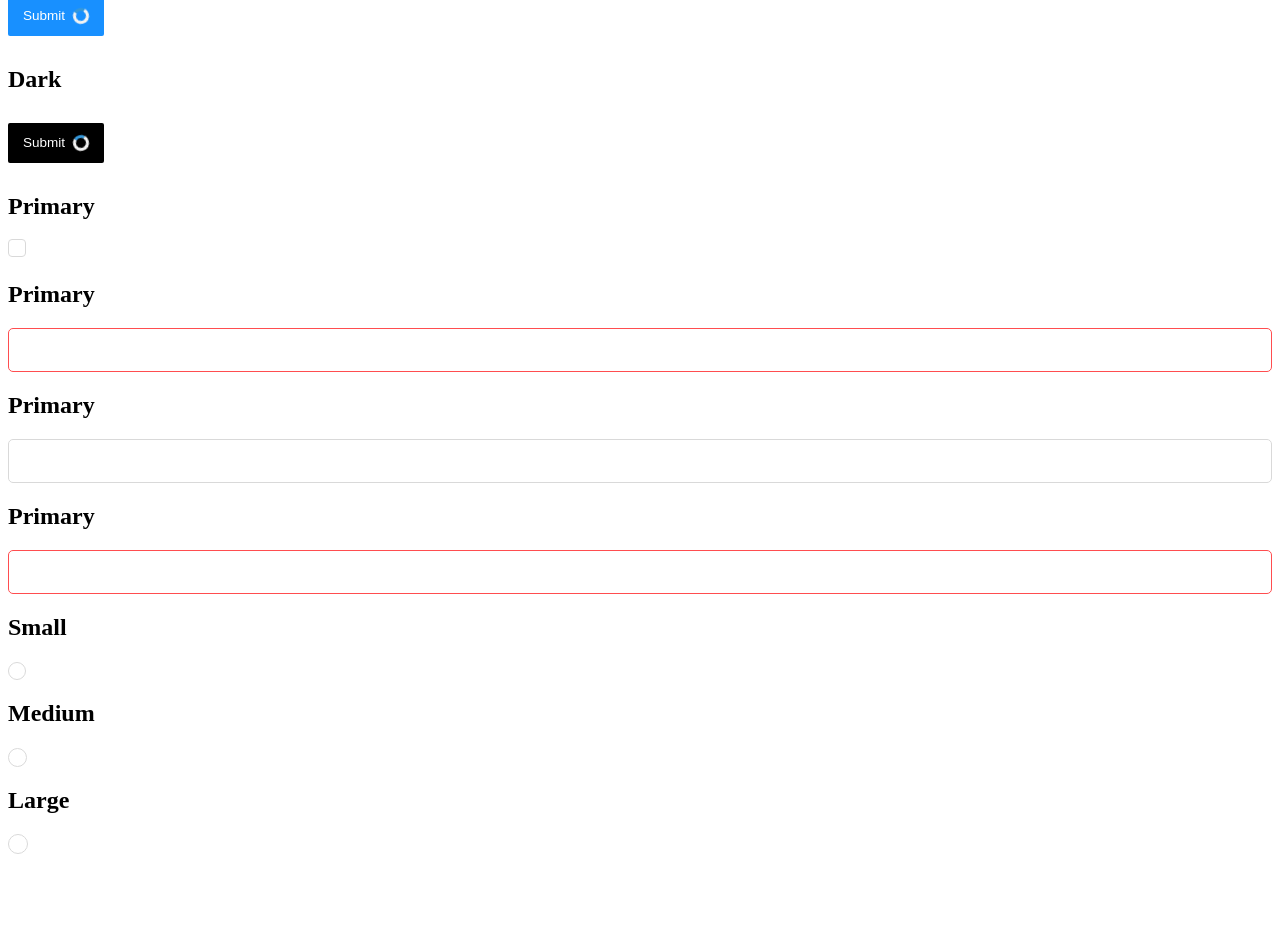
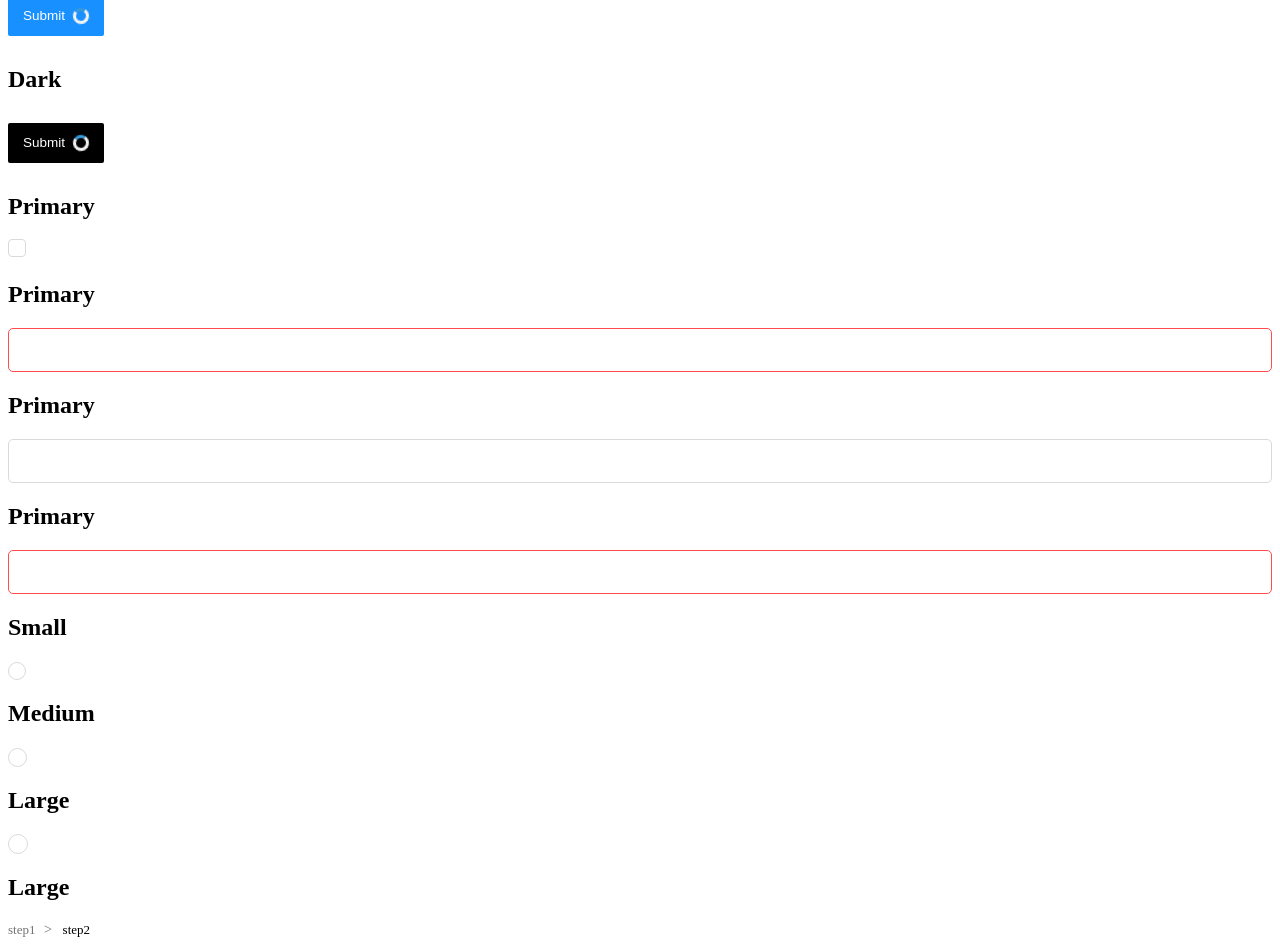
Before and after one commit to cyber-netics/exo-ui, a React app: page / in a window 1280 px wide. Shown: the part 81-1028 px from the top of the page. Before the commit the page ends 943 px from the top, so only its background shows below. Built offline with nearby package versions, Linux system fonts and the light colour scheme.

Commit message:
Breadcrumb component

```diff
--- a/src/App.tsx
+++ b/src/App.tsx
@@ -1,8 +1,10 @@
 import React from "react";
 import styled from "styled-components";
+
+import Radio from "Components/Radio";
 import Button from "Components/Button";
 import Checkbox from "Components/Checkbox";
-import Radio from "Components/Radio";
+import Breadcrumb from "Components/Breadcrumb";
 import { Input, InputEmail, InputNumber } from "Components/Input";
 
 const Section = styled.div`
@@ -62,6 +64,12 @@ const App: React.FC = () => {
           <Radio color={"dark"} size="large" />
         </div>
       </div>
+      <div>
+        <div>
+          <h2>Large</h2>
+          <Breadcrumb size="medium" steps={["step1", "step2"]} active={"1"} />
+        </div>
+      </div>
     </div>
   );
 };
--- /dev/null
+++ b/src/Components/Breadcrumb/index.tsx
@@ -0,0 +1,62 @@
+import React from "react";
+import { InnerSizeTypes, ISizeTypes } from "Shared";
+import {
+  Wrapper,
+  BreadcrumbItems,
+  BreadcrumbItem,
+  LinkDivider,
+  SecondaryLink,
+} from "./styles";
+
+export interface BreadcrumbProps extends InnerSizeTypes {
+  steps: string[];
+  size?: ISizeTypes;
+  className?: string;
+  active?: number | string;
+}
+
+interface LinkItemProps extends BreadcrumbProps {
+  link: string;
+  index: number;
+  children: JSX.Element;
+}
+
+const notLastElem = (length: number, index: number): boolean => {
+  return length - 1 !== index;
+};
+
+const LinkItem = ({ active, steps, link, index, children }: LinkItemProps) => (
+  <>
+    <SecondaryLink active={active === link}>{children}</SecondaryLink>
+    {notLastElem(steps.length, index) && <LinkDivider />}
+  </>
+);
+
+const Breadcrumb: React.FC<BreadcrumbProps> = (props) => {
+  return (
+    <Wrapper>
+      <BreadcrumbItems className={props.className}>
+        {props.steps.map((link, index) => (
+          <BreadcrumbItem
+            key={`${link}${index}`}
+            sizeType={props.size}
+            className="breadcrumb-item"
+          >
+            <>
+              <LinkItem
+                link={link}
+                index={index}
+                steps={props.steps}
+                active={props.steps[Number(props.active)]}
+              >
+                <span>{link}</span>
+              </LinkItem>
+            </>
+          </BreadcrumbItem>
+        ))}
+      </BreadcrumbItems>
+    </Wrapper>
+  );
+};
+
+export default Breadcrumb;
--- /dev/null
+++ b/src/Components/Breadcrumb/styles/elem.tsx
@@ -0,0 +1,37 @@
+import { css } from "styled-components";
+
+export const wrapper = css`
+  position: relative;
+`;
+
+export const breadcrumbItem = css`
+  display: flex;
+  align-items: center;
+`;
+
+export const secondaryLink = css`
+  text-decoration: none;
+  transition: color 0.3s ease-in-out;
+`;
+
+export const breadcrumbItems = css`
+  padding: 0;
+  margin-top: 15px;
+  display: flex;
+  flex-wrap: wrap;
+  margin-bottom: 0;
+  list-style-type: none;
+`;
+
+export const linkDivider = css`
+  fill: currentColor;
+  margin: 0 0.6em 0.6em;
+  width: 10px;
+  height: 10px;
+  display: inline-block;
+  vertical-align: middle;
+  font-size: 1.1em;
+  &:after {
+    content: ">";
+  }
+`;
--- /dev/null
+++ b/src/Components/Breadcrumb/styles/index.tsx
@@ -0,0 +1,39 @@
+import styled from "styled-components";
+import { InnerSizeTypes, fontSizeSecondary, fontColorSecondary } from "Shared";
+import {
+  wrapper,
+  breadcrumbItems,
+  breadcrumbItem,
+  linkDivider,
+  secondaryLink,
+} from "./elem";
+
+export const Wrapper = styled.nav`
+  ${wrapper};
+`;
+
+export const BreadcrumbItems = styled.ol`
+  ${breadcrumbItems}
+`;
+
+export const BreadcrumbItem = styled.li<InnerSizeTypes>`
+  ${breadcrumbItem};
+  ${fontSizeSecondary};
+`;
+
+export const LinkDivider = styled.span`
+  ${linkDivider};
+  ${fontColorSecondary};
+`;
+
+type IActive = { active?: boolean };
+const activeAttrs = ({ active }: IActive) => {
+  return {
+    colorType: active ? "dark" : "primary",
+  };
+};
+
+export const SecondaryLink = styled.a.attrs<IActive>(activeAttrs)<IActive>`
+  ${secondaryLink};
+  ${fontColorSecondary};
+`;
--- a/src/Components/Button/styles/elems.tsx
+++ b/src/Components/Button/styles/elems.tsx
@@ -1,6 +1,6 @@
 import { css } from "styled-components";
 import {
-  fontColor,
+  fontColorPrimary,
   hightPrimary,
   paddingPrimary,
   fontSizePrimary,
@@ -16,10 +16,10 @@ export const base = css`
 `;
 
 export const dynamicStyle = css`
-  ${fontColor};
   ${hightPrimary};
   ${paddingPrimary};
   ${fontSizePrimary};
+  ${fontColorPrimary};
   ${backgroundPrimary};
 
   &:hover {
--- a/src/Shared/dynamic.tsx
+++ b/src/Shared/dynamic.tsx
@@ -13,18 +13,24 @@ export const secondaryColors = ({ colorType = "primary" }: InnerColorTypes) => {
   return theme.colors.secondary[colorType];
 };
 
+export const primaryShadow = ({ colorType = "primary" }: InnerColorTypes) => {
+  return theme.colors.shadow.primary[colorType];
+};
+
+export const secondaryShadow = ({ colorType = "primary" }: InnerColorTypes) => {
+  return theme.colors.shadow.secondary[colorType];
+};
+
 export const primaryFontColors = ({
   colorType = "primary",
 }: InnerColorTypes) => {
   return theme.colors.font.primary[colorType];
 };
 
-export const primaryShadow = ({ colorType = "primary" }: InnerColorTypes) => {
-  return theme.colors.shadow.primary[colorType];
-};
-
-export const secondaryShadow = ({ colorType = "primary" }: InnerColorTypes) => {
-  return theme.colors.shadow.secondary[colorType];
+export const secondaryFontColors = ({
+  colorType = "primary",
+}: InnerColorTypes) => {
+  return theme.colors.font.secondary[colorType];
 };
 
 /**
@@ -47,6 +53,10 @@ export const primaryFontSize = ({ sizeType = "small" }: InnerSizeTypes) => {
   return theme.font.primary[sizeType];
 };
 
+export const secondaryFontSize = ({ sizeType = "small" }: InnerSizeTypes) => {
+  return theme.font.secondary[sizeType];
+};
+
 /**
  *
  * Spacing
--- a/src/Shared/styles.tsx
+++ b/src/Shared/styles.tsx
@@ -5,7 +5,9 @@ import {
   secondaryColors,
   primarySpace,
   primaryFontSize,
+  secondaryFontSize,
   primaryFontColors,
+  secondaryFontColors,
   primaryShadow,
   secondaryShadow,
   primaryHeight,
@@ -17,8 +19,12 @@ import {
  *
  * Colors
  */
-export const fontColor = css`
+export const fontColorPrimary = css`
   color: ${primaryFontColors};
+`;
+
+export const fontColorSecondary = css`
+  color: ${secondaryFontColors};
 `;
 
 export const backgroundPrimary = css`
@@ -110,6 +116,10 @@ export const fontSizePrimary = css`
   font-size: ${primaryFontSize};
 `;
 
+export const fontSizeSecondary = css`
+  font-size: ${secondaryFontSize};
+`;
+
 /**
  *
  * Spaceing
--- a/src/Shared/theme.tsx
+++ b/src/Shared/theme.tsx
@@ -9,10 +9,12 @@ export const colors = {
   primary2: "rgba(24, 144, 255, 0.3)",
   primary3: "#1890ff",
 
+  highlight: "rgb(217, 217, 217)",
+  highlight1: "rgb(115, 115, 115)",
+
   error: "rgb(255, 77, 79)",
   error1: "rgba(255, 77, 79, 0.3)",
   light: "rgb(255, 255, 255)",
-  highlight: "rgb(217, 217, 217)",
 };
 
 export const theme = {
@@ -31,6 +33,10 @@ export const theme = {
       primary: {
         dark: colors.light,
         primary: colors.light,
+      },
+      secondary: {
+        dark: colors.dark,
+        primary: colors.highlight1,
       },
     },
 
@@ -78,5 +84,10 @@ export const theme = {
       medium: "14.5px",
       large: "15.5px",
     },
+    secondary: {
+      small: "12px",
+      medium: "13px",
+      large: "14px",
+    },
   },
 };
```
Also changed, not shown: 2 other files (tests, documents, lock files or other folders).
